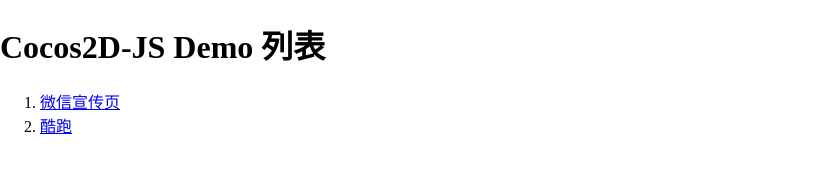
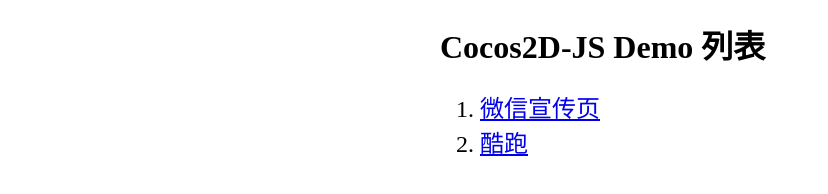
Before and after one commit to xuexu/xuexu.github.io, a plain HTML site: page index.html in a window 1280 px wide. Shown: the whole page, without its empty margins (0-828 px from the left). Drawn offline with Linux system fonts and the light colour scheme.

Commit message:
修改Index.html

```diff
--- a/index.html
+++ b/index.html
@@ -9,13 +9,19 @@
     <meta name="screen-orientation" content="portrait"/>
     <meta name="x5-fullscreen" content="true"/>
     <meta name="360-fullscreen" content="true"/>
-
+    <style >
+		ul li{
+			font-size:1.5rem;
+		}
+	</style>
 </head>
-<body style="padding:0; margin: 0;">
+<body style="padding:0; margin:0;">
+	<div style="margin:0 auto;width:400px;">
 	<h1>Cocos2D-JS Demo 列表</h1>
 	<ul style="list-style-type: decimal;">
 		<li><a href="register.html">微信宣传页</a></li>
 		<li><a href="./Parkour/index.html">酷跑</a></li>
 	</ul>
+	</div>
 </body>
 </html>
```
